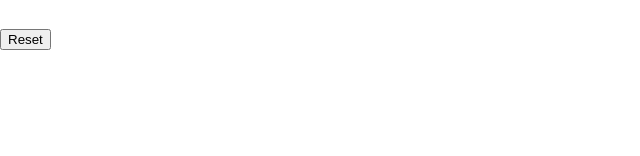
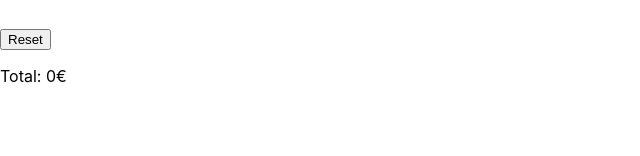
Before and after one commit to cpoiny/react-basket, a React (Create React App) app: page /cart in a window 1280 px wide. Shown: the part 134-290 px from the top of the page, without its empty margins (0-640 px from the left). Built offline with nearby package versions, Linux system fonts and the light colour scheme.

Commit message:
function to get total price

```diff
--- a/src/components/Cart/Cart.tsx
+++ b/src/components/Cart/Cart.tsx
@@ -1,7 +1,5 @@
 import QuantityPicker from "components/QuantityPicker/QuantityPicker";
 import { useCartContext } from "contexts/Cart.context";
-import { IProduct } from "mocks/products";
-import { useState } from "react";
 
 
 const Cart = () => {
@@ -13,20 +11,14 @@ const Cart = () => {
         <main>
             <ul>
                 {products.map((p) =>
-                    <li key={p.id}>Article : {p.product.title} - Quantité :  {p.quantity}
+                    <li key={p.id}>Article : {p.product.title} - Quantité :  {p.quantity} - Prix: {p.product.price * p.quantity}€
                         <br />
-                        {/* <button onClick={() => removeOne(p.product)}>-</button> */}
-                         {/* <p>{p.quantity}</p> */}
-                    <QuantityPicker quantity={p.quantity} add={() => addOne(p.product, p.quantity)} remove={() => removeOne(p.product)} />
-
-                        {/* <button onClick={() => addOne(p.product, p.quantity)}>+</button> */}
+                        <QuantityPicker quantity={p.quantity} add={() => addOne(p.product, p.quantity)} remove={() => removeOne(p.product)} />
                         <br /><br />
                         <button onClick={() => removeProduct(p.product)}>X</button>
                     </li>
-
                 )}
             </ul>
-
             <button onClick={reset} >Reset</button>
         </main>
     )
--- a/src/contexts/Cart.context.tsx
+++ b/src/contexts/Cart.context.tsx
@@ -14,9 +14,10 @@ interface ICart {
     products: ICartProduct[];
     addOne: (product: IProduct, quantity: number) => void;
     getTotalProduct: () => number;
+    getTotalPrice: () => number;
     resetCart: () => void;
     removeOne: (product : IProduct) => void;
-    removeProduct: (product: IProduct) => void
+    removeProduct: (product: IProduct) => void;
 }
 
 /* Initialisation d'un panier par défaut */
@@ -24,9 +25,10 @@ const defaultCart: ICart = {
     products: [],
     addOne: () => { },
     getTotalProduct: () => 0,
+    getTotalPrice: () => 0,
     resetCart: () => {},
     removeOne : () => {},
-    removeProduct : () => {}
+    removeProduct : () => {},
 }
 
 /* Initialisation d'un contexte */
@@ -62,7 +64,7 @@ export const CartProvider = (props: CartProviderProps) => {
         console.log(cartProducts);
     }
 
-    /* Function to remove quantity of a product */
+    /* Ok - Function to remove quantity of a product */
 
     const removeOne = (product: IProduct) => {
         const foundProduct = cartProducts.find((p) => p.product.id === product.id);
@@ -104,6 +106,15 @@ export const CartProvider = (props: CartProviderProps) => {
 
     }
 
+    /* Function to get the total quantity of the cart  - WIP */
+        const getTotalPrice = () => {
+            const totalPrice = cartProducts.reduce((accumulator: number, currentValue: ICartProduct) => {
+                return accumulator += (currentValue.product.price * currentValue.quantity);
+            }, 0);
+        return totalPrice;
+
+        }
+
     /* Ok - Function to reset cart */
     const resetCart = () => {
         setCartProducts([]);
@@ -114,9 +125,10 @@ export const CartProvider = (props: CartProviderProps) => {
         products: cartProducts,
         addOne,
         getTotalProduct,
+        getTotalPrice,
         resetCart,
         removeOne,
-        removeProduct
+        removeProduct,
     }
 
     return <CartContext.Provider value={cart}>
--- a/src/pages/CartPage.tsx
+++ b/src/pages/CartPage.tsx
@@ -1,10 +1,15 @@
 import Cart from "components/Cart/Cart";
+import { useCartContext } from "contexts/Cart.context";
+
 
 const CartPage = () => {
+    const {getTotalPrice} = useCartContext();
+    const totalPrice = getTotalPrice();
     return(
         <main>
             <h1>Cart</h1>
             <Cart />
+            <p>Total: {totalPrice}€ </p>
         </main>
     )
 }
```
